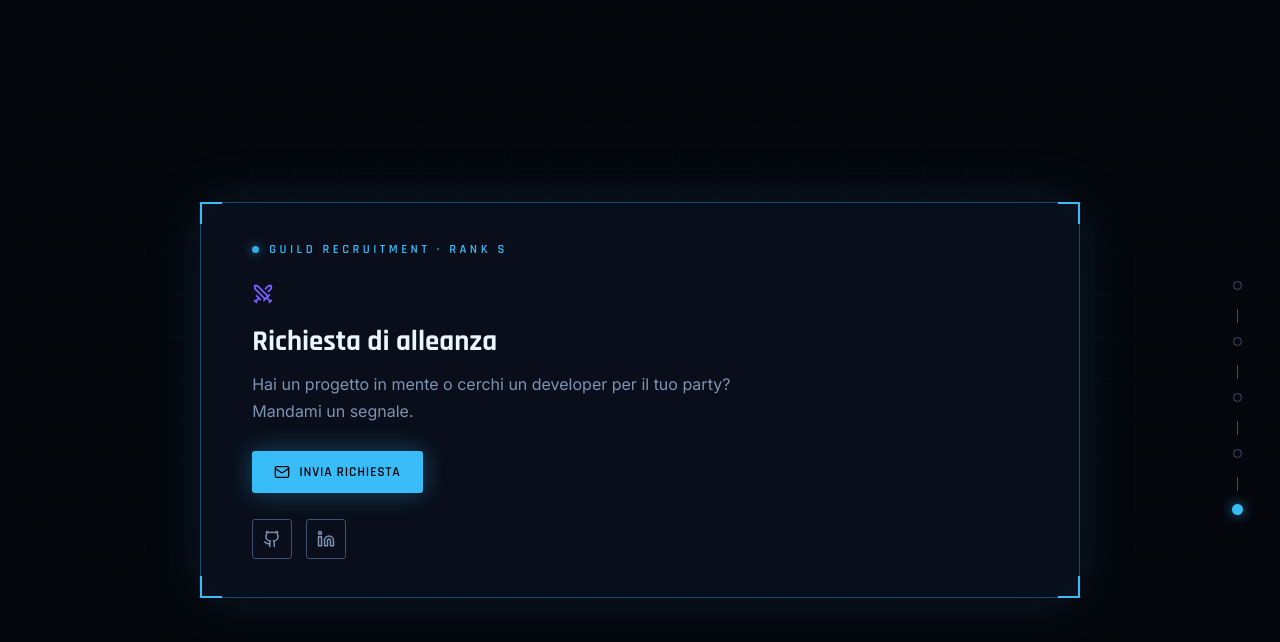
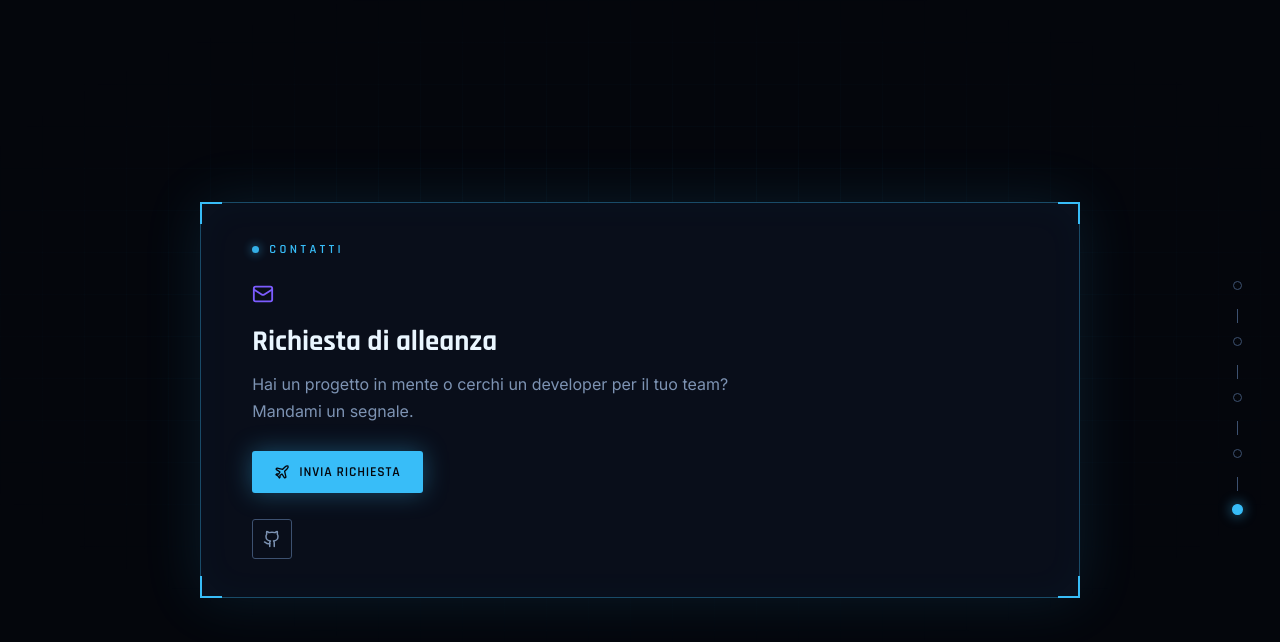
Before and after one commit to argeldev21/react-portfolio, a React (Vite) app: page / in a window 1280 px wide. Both pictures are taken after a click on the button 1237 px from the left and 512 px from the top of the page. Shown: the top 642 px of the page. Built offline with nearby package versions, Linux system fonts and the light colour scheme.

Commit message:
[edit]: files App, ContactsContent, ProjectsContent & portfolioData

```diff
--- a/index.html
+++ b/index.html
@@ -1,10 +1,19 @@
 <!doctype html>
-<html lang="en">
+<html lang="it">
   <head>
     <meta charset="UTF-8" />
-    <link rel="icon" type="image/svg+xml" href="/favicon.svg" />
+    <link rel="icon" type="image/svg+xml" href="/favicons/favicon.svg" />
     <meta name="viewport" content="width=device-width, initial-scale=1.0" />
-    <title>Argel Dela Cruz - Portfolio</title>
+    <meta name="theme-color" content="#04060c" />
+    <title>Argel Dela Cruz · Portfolio</title>
+    <meta name="description" content="Portfolio di Argel Allan Dela Cruz, Junior Cloud / Web Developer a Roma: competenze, progetti e contatti." />
+    <link rel="canonical" href="https://www.argeldev.it/" />
+    <meta property="og:type" content="website" />
+    <meta property="og:locale" content="it_IT" />
+    <meta property="og:site_name" content="Argel Allan Dela Cruz" />
+    <meta property="og:title" content="Argel Allan Dela Cruz · Cloud / Web Developer" />
+    <meta property="og:description" content="Portfolio di Argel Allan Dela Cruz, Junior Cloud / Web Developer a Roma: competenze, progetti e contatti." />
+    <meta property="og:url" content="https://www.argeldev.it/" />
   </head>
   <body>
     <div id="root"></div>
--- a/src/App.jsx
+++ b/src/App.jsx
@@ -5,7 +5,7 @@ import { HeroContent } from "./components/sections/HeroContent";
 import StatusContent  from "./components/sections/StatusContent";
 import SkillsContent from "./components/sections/SkillsContent";
 import QuestsContent from "./components/sections/QuestsContent";
-import ContactContent  from "./components/sections/ContactContent";
+import ContactsContent  from "./components/sections/ContactsContent";
 
 import "./styles/portfolio.css";
 
@@ -29,7 +29,7 @@ export default function App() {
       <StatusContent key="status" data={DATA} />,
       <SkillsContent key="skills" skills={DATA.skills} />,
       <QuestsContent key="quests" quests={DATA.quests} />,
-      <ContactContent key="contact" contact={DATA.contact} />,
+      <ContactsContent key="contact" contact={DATA.contact} />,
     ],
     []
   );
--- a/src/components/sections/ContactContent.jsx
+++ b/src/components/sections/ContactsContent.jsx
@@ -1,20 +1,22 @@
 
-import { Mail, Swords } from "lucide-react";
+import { Mail, Plane } from "lucide-react";
 import  SystemFrame  from "../ui/SystemFrame";
 import { DATA } from "../../data/portfolioData";
 
-export default function ContactContent() {
+export default function ContactsContent() {
   return (
-    <SystemFrame eyebrow="Guild recruitment · rank S">
+    <SystemFrame eyebrow="Contatti">
       <div className="contact-wrap">
-        <Swords size={22} color="var(--violet)" style={{ marginBottom: 14 }} />
+        <Mail size={22} color="var(--violet)" style={{ marginBottom: 14 }} />
         <h2>{DATA.contact.heading}</h2>
         <p>{DATA.contact.body}</p>
-        <a className="contact-btn" href={`mailto:${DATA.contact.email}`}>
-          <Mail size={16} /> Invia richiesta
-        </a>
+        {DATA.contact.email && (
+          <a className="contact-btn" href={`mailto:${DATA.contact.email}`}>
+            <Plane size={16} /> Invia richiesta
+          </a>
+        )}
         <div className="contact-socials">
-          {DATA.contact.socials.map((s) => (
+          {DATA.contact.socials.filter((s) => s.href).map((s) => (
             <a key={s.label} href={s.href} aria-label={s.label} target="_blank" rel="noreferrer">
               <s.icon size={17} />
             </a>
--- a/src/components/sections/QuestsContent.jsx
+++ b/src/components/sections/ProjectsContent.jsx
@@ -4,7 +4,7 @@ import { ExternalLink } from "lucide-react";
 import SystemFrame from "../ui/SystemFrame";
 import { DATA } from "../../data/portfolioData";
 
-export default function QuestsContent() {
+export default function ProjectsContent() {
   const quests = DATA.quests;
   const isEmpty = quests.length === 0;
   const wipRef = useRef(null);
@@ -49,9 +49,11 @@ export default function QuestsContent() {
                 <div className="quest-reward">
                   {q.reward.map((r) => <span key={r}>{r}</span>)}
                 </div>
-                <a className="quest-link" href={q.link}>
-                  Vedi progetto <ExternalLink size={13} />
-                </a>
+                {q.link && (
+                  <a className="quest-link" href={q.link} target="_blank" rel="noreferrer">
+                    Vedi progetto <ExternalLink size={13} />
+                  </a>
+                )}
               </div>
             </div>
           ))}
--- a/src/data/portfolioData.jsx
+++ b/src/data/portfolioData.jsx
@@ -10,6 +10,8 @@ import {
 import { GithubIcon, LinkedinIcon } from "../components/ui/Icons";
 
 export const RANKS = ["", "", "", "", ""];
+// Nomi univoci delle sezioni: usati come key e per le etichette di accessibilità della nav.
+export const SECTION_NAMES = ["Home", "Status", "Competenze", "Progetti", "Contatti"];
 export const CLOSE_MS = 380;
 export const OPEN_MS = 420;
 
@@ -46,41 +48,53 @@ export const DATA = {
     {
       group: "Frontend",
       items: [
-        { name: "React", lvl: "MAX" },
-        { name: "TypeScript", lvl: "MAX" },
-        { name: "Next.js", lvl: "LV.8" },
-        { name: "Tailwind CSS", lvl: "LV.9" },
+        { name: "HTML / CSS", lvl: "LV.6" },
+        { name: "JavaScript", lvl: "LV.6" },
+        { name: "Vue.js", lvl: "LV.5" },
+        { name: "Angular", lvl: "LV.4" },
+        { name: "React", lvl: "LV.5" },
+        { name: "Flutter", lvl: "LV.3" },
       ],
     },
     {
       group: "Backend",
       items: [
-        { name: "Node.js", lvl: "LV.8" },
-        { name: "PostgreSQL", lvl: "LV.7" },
-        { name: "GraphQL", lvl: "LV.6" },
-        { name: "Docker", lvl: "LV.6" },
+        { name: "Java / Spring Boot", lvl: "LV.4" },
+        { name: "C# / .NET", lvl: "LV.5" },
+        { name: "PHP / Laravel", lvl: "LV.5" },
+        { name: "REST API", lvl: "LV.5" },
       ],
     },
     {
-      group: "Strumenti",
+      group: "Database",
       items: [
-        { name: "Git", lvl: "MAX" },
-        { name: "Figma", lvl: "LV.7" },
-        { name: "CI / CD", lvl: "LV.6" },
-        { name: "Vitest", lvl: "LV.7" },
+        { name: "PostgreSQL", lvl: "LV.4" },
+        { name: "MongoDB", lvl: "LV.3" },
+        { name: "MySQL", lvl: "LV.5" },
+        { name: "SQL Server", lvl: "LV.4" },
+      ],
+    },
+    {
+      group: "Cloud & Tools",
+      items: [
+        { name: "AWS", lvl: "LV.3" },
+        { name: "Docker", lvl: "LV.3" },
+        { name: "Git", lvl: "LV.5" },
+        { name: "Linux", lvl: "LV.4" },
       ],
     },
   ],
 
-  quests: [ ],
+  quests: [],
 
   contact: {
     heading: "Richiesta di alleanza",
-    body: "Hai un progetto in mente o cerchi un developer per il tuo party? Mandami un segnale.",
-    email: "tuonome@email.com",
+    body: "Hai un progetto in mente o cerchi un developer per il tuo team? Mandami un segnale.",
+    email: "argeldelacruz86@gmail.com",
     socials: [
-      { label: "GitHub", icon: GithubIcon, href: "https://github.com/tuonome" },
-      { label: "LinkedIn", icon: LinkedinIcon, href: "https://linkedin.com/in/tuonome" },
+      { label: "GitHub", icon: GithubIcon, href: "https://github.com/argeldev21" },
+
+      { label: "LinkedIn", icon: LinkedinIcon, href: "" },
     ],
   },
 };
```
